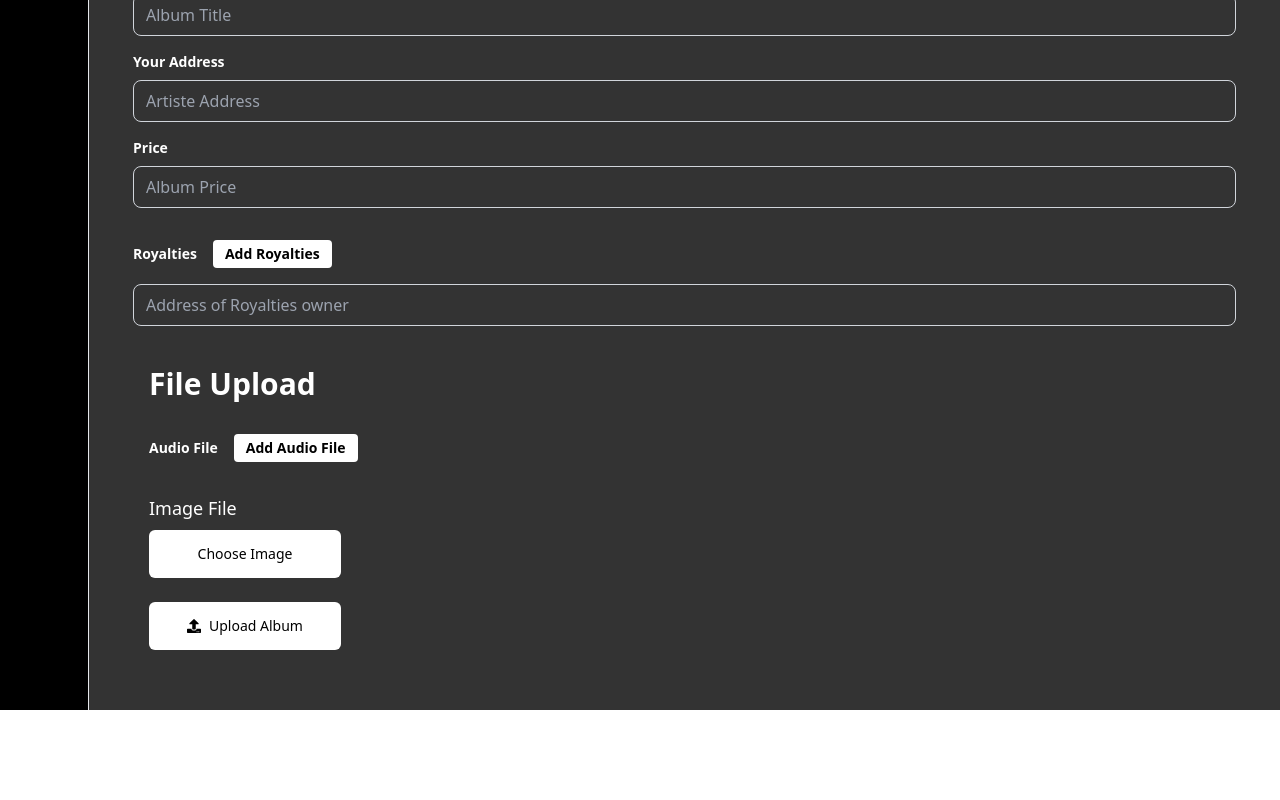
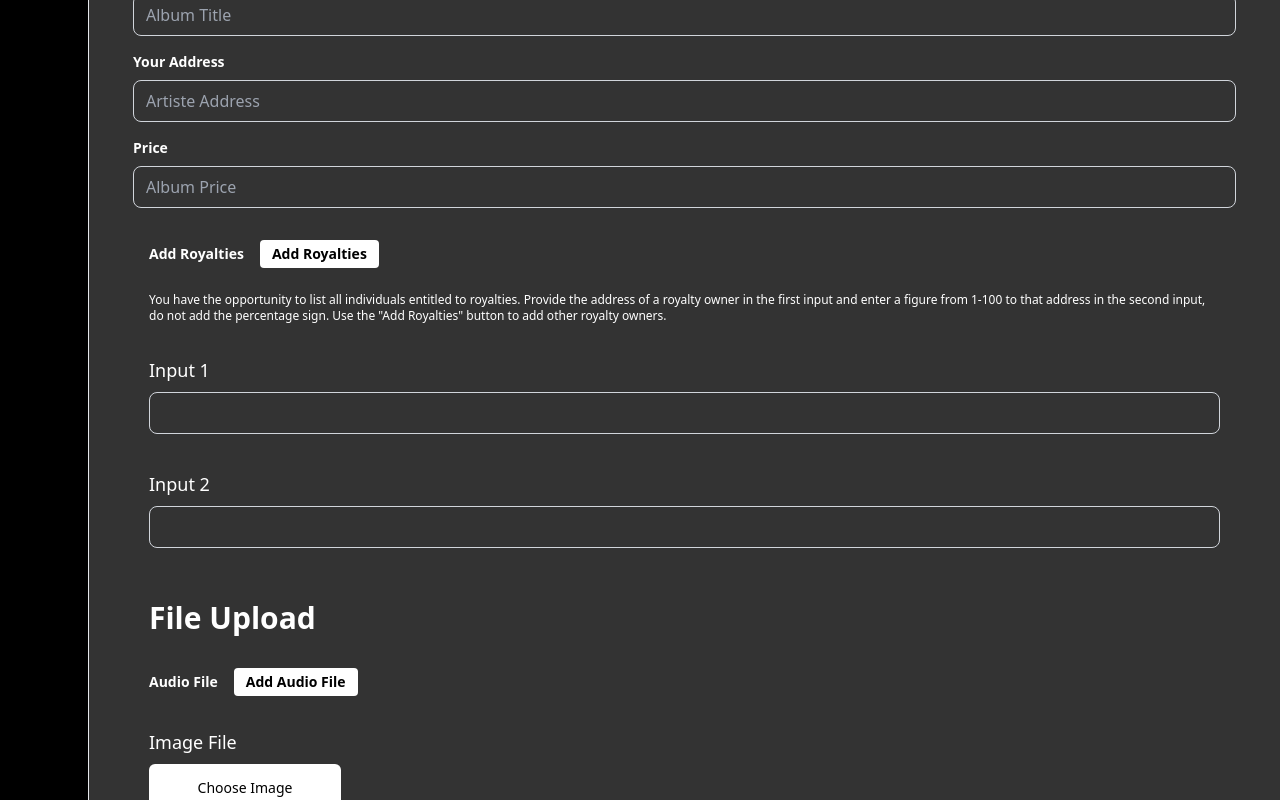
Before and after one commit to kwakyebrilliant/deyplay, a React (Create React App) app: page /dashalbum in a window 1280 px wide. Shown: the part 600-1400 px from the top of the page. Before the commit the page ends 1310 px from the top, so only its background shows below. Built offline with nearby package versions, Linux system fonts and the light colour scheme.

Commit message:
dashalbum updates

```diff
--- a/src/dashboard/Pages/DashAlbum.js
+++ b/src/dashboard/Pages/DashAlbum.js
@@ -7,16 +7,16 @@ import { FaUpload } from 'react-icons/fa';
 
 function DashAlbum() {
 
-  const [inputs, setInputs] = useState(['']);
+  const [inputs, setInputs] = useState(['', '']);
 
   const handleAddInput = () => {
-    setInputs([...inputs, '']);
+    setInputs((prevInputs) => [...prevInputs, '', '']);
   };
 
-  const handleChangeInput = (index, value) => {
-    const updatedInputs = [...inputs];
-    updatedInputs[index] = value;
-    setInputs(updatedInputs);
+  const handleInputChange = (e, index) => {
+    const newInputs = [...inputs];
+    newInputs[index] = e.target.value;
+    setInputs(newInputs);
   };
 
   const [audioFiles, setAudioFiles] = useState([]);
@@ -124,25 +124,32 @@ function DashAlbum() {
                             />
                           </div>
 
-                          <div className="py-4">
-                            <label className="block text-white text-sm font-bold mb-2" htmlFor="royalties">
-                              Royalties
+                          <div className="container mx-auto p-4">
+                            <h1 className="text-sm font-bold text-white">
+                              Add Royalties
                               <button className="px-3 mx-4 py-1 bg-white border-none text-black font-bold rounded hover:bg-black hover:text-white focus:outline-none"
                                 onClick={handleAddInput}>
                                 Add Royalties
                               </button>
+
+                            </h1>
+                            <p class="text-xs mt-6 text-white mb-8">
+                            You have the opportunity to list all individuals entitled to royalties.
+                            Provide the address of a royalty owner in the first input and enter a figure from 1-100
+                            to that address in the second input, do not add the percentage sign.
+                            Use the "Add Royalties" button to add other royalty owners.
+                            </p>
+
+                            {inputs.map((input, index) => (
+                              <div key={index} className="mb-6">
+                                <label className="block mb-2 text-lg font-medium text-white">
+                                  Input {index + 1}
                                 </label>
-                            {inputs.map((input, index) => (
-                            <div className="flex items-center mt-4" key={index}>
                                 <input
-                              className="w-full mb-6 px-3 text-white py-2 rounded-lg border border-gray-300 focus:outline-none bg-transparent"
                                   type="text"
-                              id="royalties"
-                              name="royalties"
-                              placeholder="Address of Royalties owner"
                                   value={input}
-                              onChange={(e) => handleChangeInput(index, e.target.value)}
-                              required
+                                  onChange={(e) => handleInputChange(e, index)}
+                                  className="w-full mb-3 px-3 text-white py-2 rounded-lg border border-gray-300 focus:outline-none bg-transparent"
                                 />
                               </div>
                             ))}
```
Lines whose indentation alone changed are shown as unchanged.
